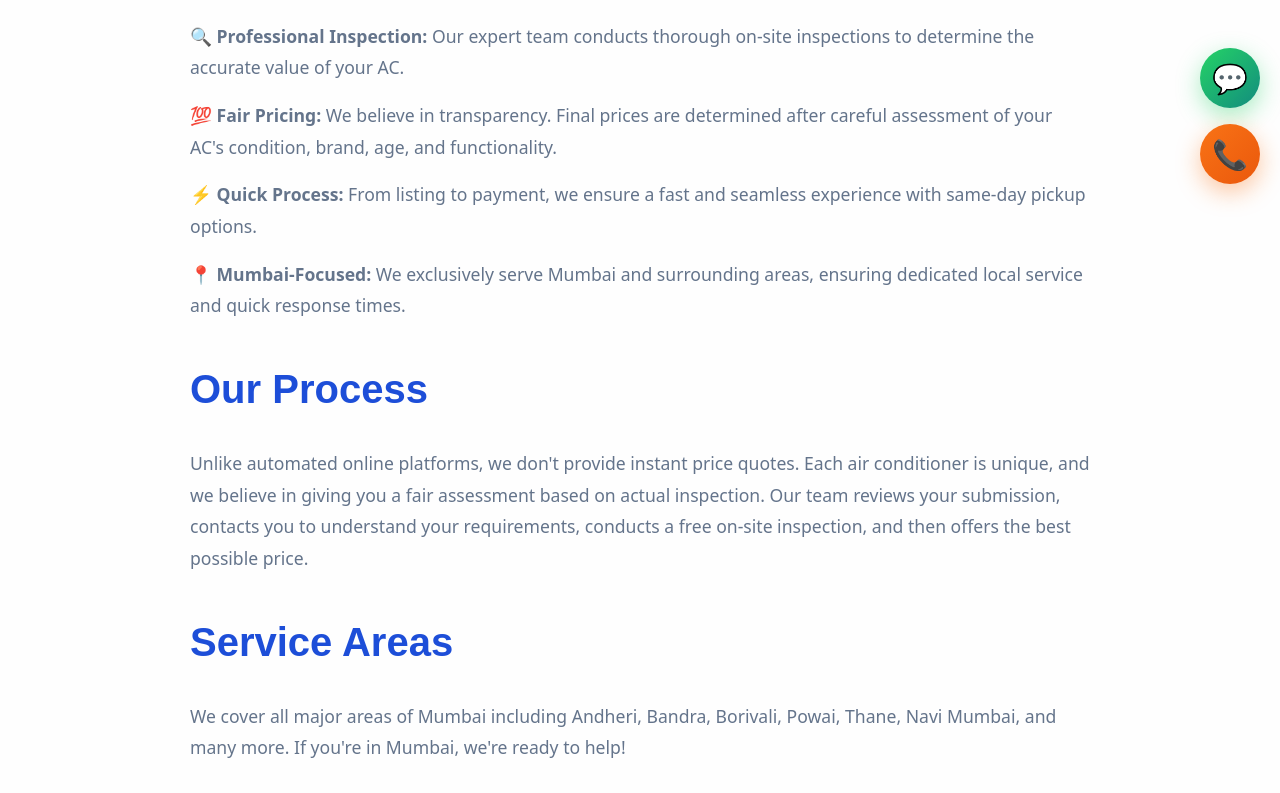
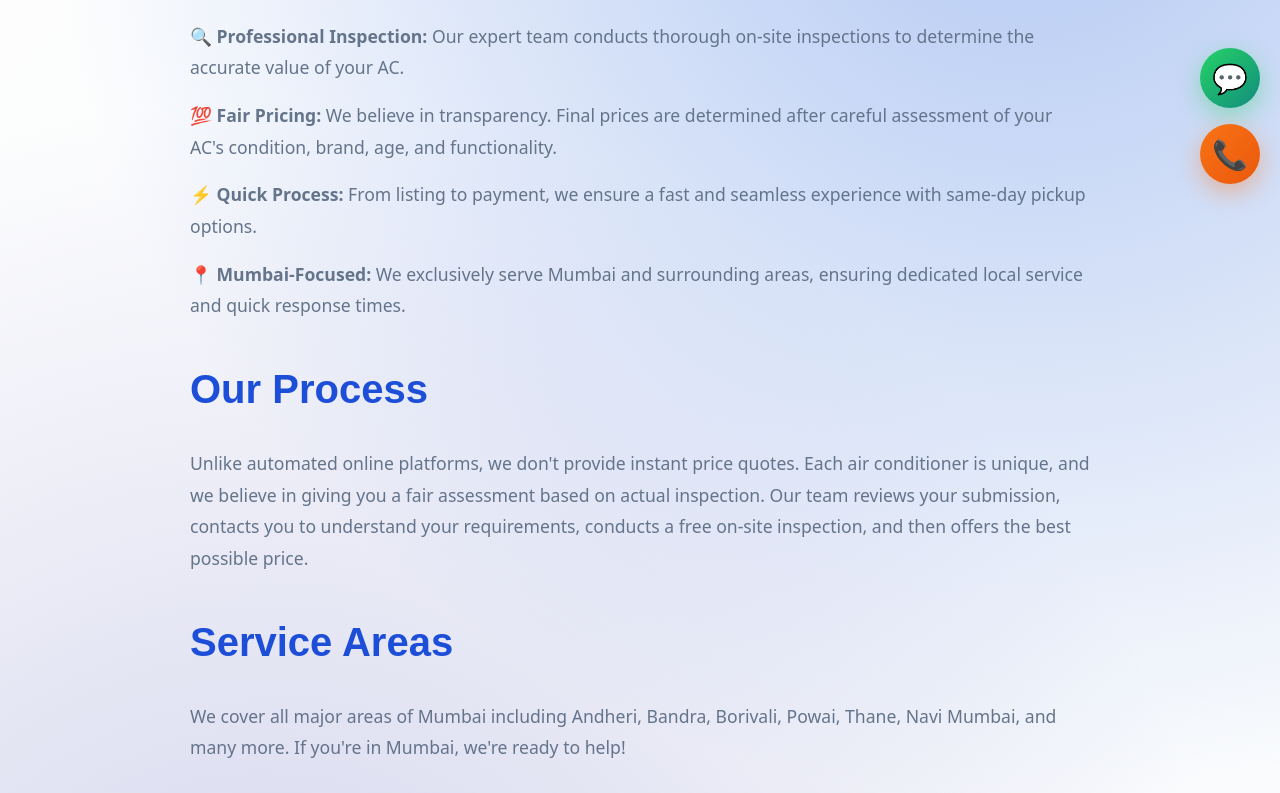
Before and after one commit to AFFANRPEERJADE2004/Bhaarat-AC-Buyers-rep, a plain HTML site: page about.html in a window 1280 px wide. Shown: the part 596-1389 px from the top of the page. Drawn offline with nearby package versions, Linux system fonts and the light colour scheme; a web font is replaced by a local one.

Commit message:
Update about.css

```diff
--- a/css/about.css
+++ b/css/about.css
@@ -68,7 +68,6 @@
 /* About Section - Your Specific Styles */
 .about-section {
     padding: 4rem 2rem;
-    background: var(--bg-white);
 }
 
 .about-content {
```
